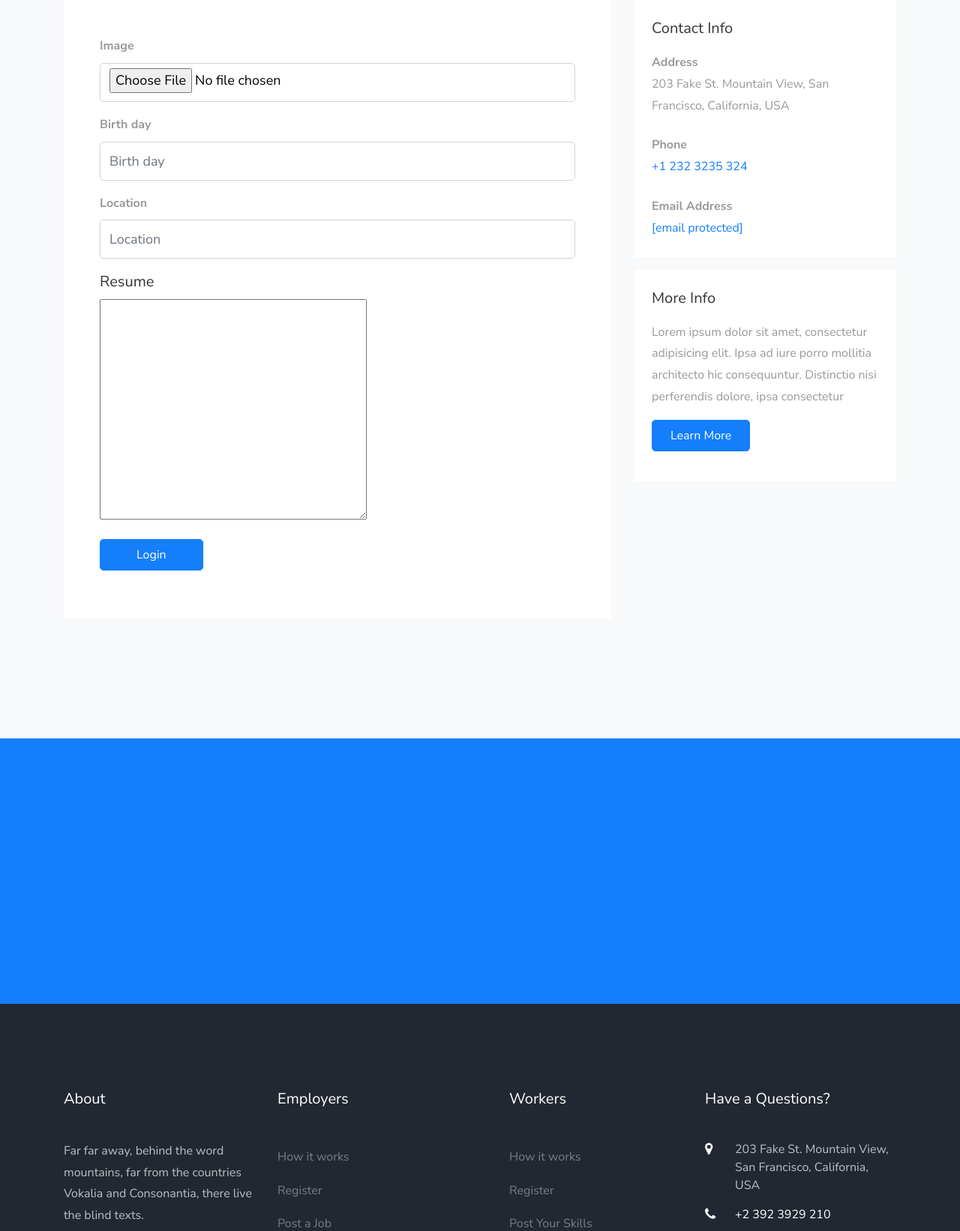
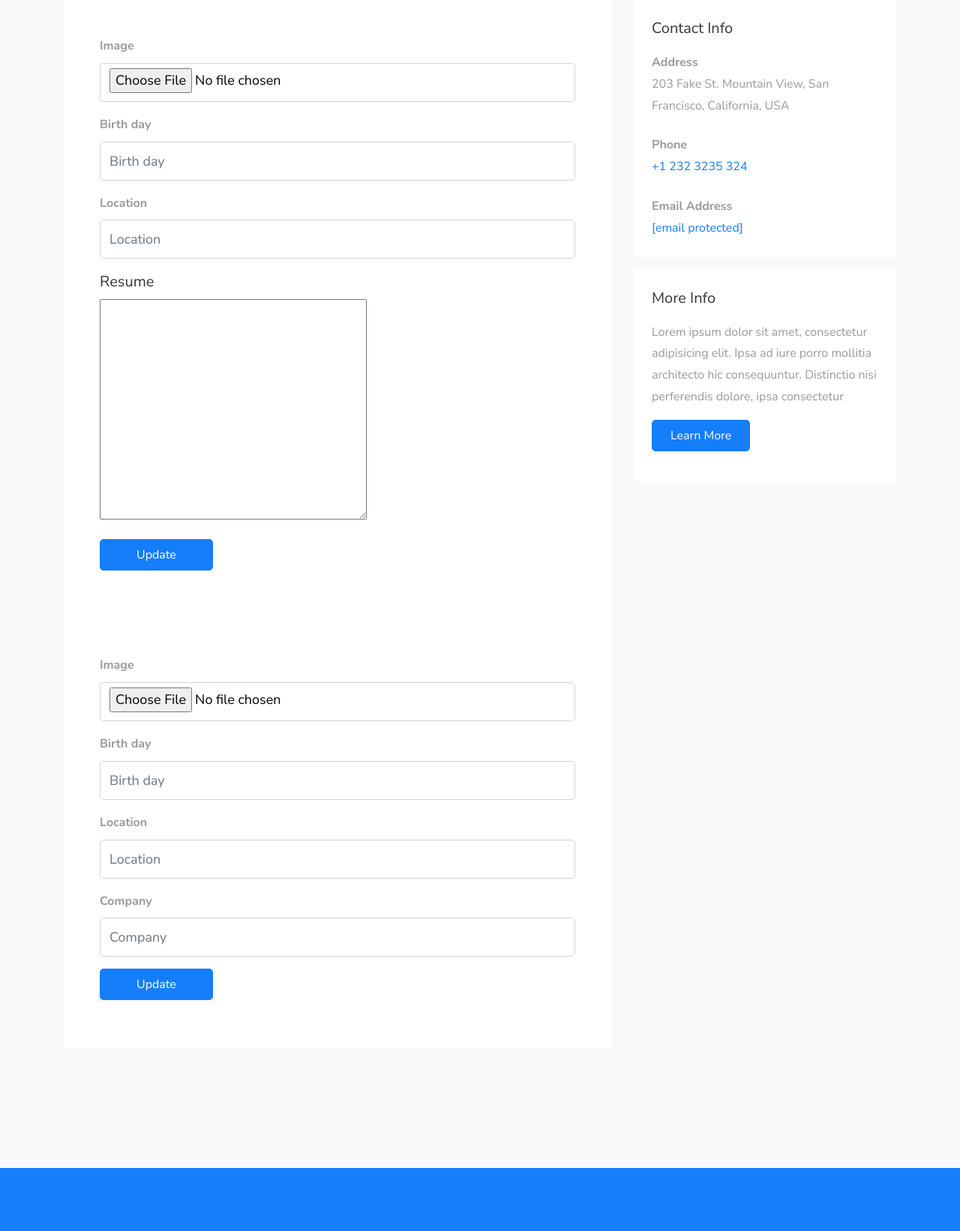
Before and after one commit to Eligiusz7/job-portal, a Django app: template templates/users/update.html in a window 1280 px wide. Shown: the part 913-2555 px from the top of the page at 75% size. Run offline with Django 3.2, Linux system fonts and the light colour scheme; the template is opened without the code that fills it: values that come from a table or form of the project are taken from there, others are empty; a user stored in the database is signed in; tables that the repository leaves empty hold one stand-in row (values such as "Sample post"); some libraries are stand-ins or nearby versions; some web fonts are replaced.

Commit message:
11# added changes to update form

```diff
--- a/templates/users/update.html
+++ b/templates/users/update.html
@@ -7,7 +7,7 @@
         <div class="row no-gutters slider-text js-fullheight align-items-end justify-content-start" data-scrollax-parent="true">
           <div class="col-md-8 ftco-animate text-center text-md-left mb-5" data-scrollax=" properties: { translateY: '70%' }">
           	<p class="breadcrumbs" data-scrollax="properties: { translateY: '30%', opacity: 1.6 }"><span class="mr-3"><a href="index.html">Home <i class="ion-ios-arrow-forward"></i></a></span> <span>Login</span></p>
-            <h1 class="mb-3 bread" data-scrollax="properties: { translateY: '30%', opacity: 1.6 }">Login</h1>
+            <h1 class="mb-3 bread" data-scrollax="properties: { translateY: '30%', opacity: 1.6 }">Update Profile</h1>
           </div>
         </div>
       </div>
@@ -51,7 +51,49 @@
                     </div>
                  <div class="row form-group">
                     <div class="col-md-12">
-                        <input type="submit" value="Login" class="btn btn-primary  py-2 px-5">
+                        <input type="submit" value="Update" class="btn btn-primary  py-2 px-5">
+                    </div>
+                 </div>
+
+                 </form>
+                {% endif %}
+
+                {% if user.is_employer %}
+			     <form action="#" class="p-5 bg-white" method="post">
+                    {% csrf_token %}
+                    {% if form.errors %}
+                    <div class="alert alert-danger alert-dismissible" role="alert">
+                        <div id="form_errors">
+                            {% for key, value in form.errors.items %}
+                            <span class="fieldWrapper">
+                                {{ key }}: {{ value }}
+                            </span>
+                            {% endfor %}
+                        </div>
+                        <button type="button" class="close" data-dismiss="alert" aria_hidden="Close">
+                            <span aria-hidden="true">&times;</span>
+                        </button>
+                    </div>
+                    {% endif %}
+                     {% for field in form.visible_fields|slice:"3" %}
+                         <div class="row form-group">
+                            <div class="col-md-12 mb-3 mb-md-0">
+                              <label class="font-weight-bold" for="fullname">{{ field.label }}</label>
+                              <input type="{{ field.field.widget.input_type }}" id="fullname" class="form-control" placeholder="{{ field.label }}" name="{{ field.html_name }}">
+                            </div>
+                         </div>
+                     {% endfor %}
+
+                    <div class="row form-group">
+                        <div class="col-md-12 mb-3 mb-md-0">
+                           <label class="font-weight-bold" for="fullname">{{ form.company.label }}</label>
+                           <input type="{{ form.company.field.widget.input_type }}" id="fullname" class="form-control" placeholder="{{ form.company.label }}" name="{{ form.company.html_name }}">
+                        </div>
+                    </div>
+
+                 <div class="row form-group">
+                    <div class="col-md-12">
+                        <input type="submit" value="Update" class="btn btn-primary  py-2 px-5">
                     </div>
                  </div>
 
--- a/users/urls.py
+++ b/users/urls.py
@@ -6,5 +6,5 @@ urlpatterns = [
     path('register/', UserRegisterView.as_view(), name='register'),
     path('login/', UserLoginView.as_view(), name='login'),
     path('logout/', UserLogoutView.as_view(), name='logout'),
-    path('update/<int:pk>/', UserUpdateView.as_view(), name='update'),
+    path('update-profile/<int:pk>/', UserUpdateView.as_view(), name='update_profile'),
 ]
```
Also changed, not shown: users/views.py (+18 -0 lines).
